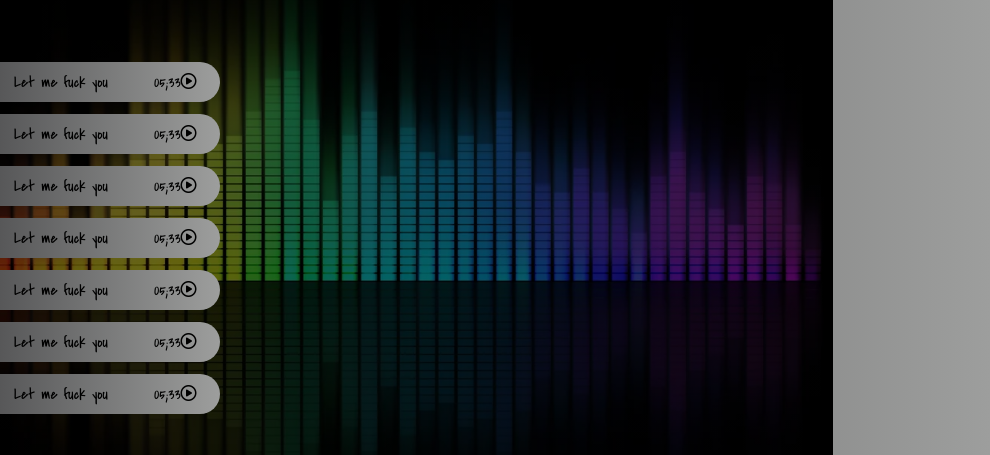
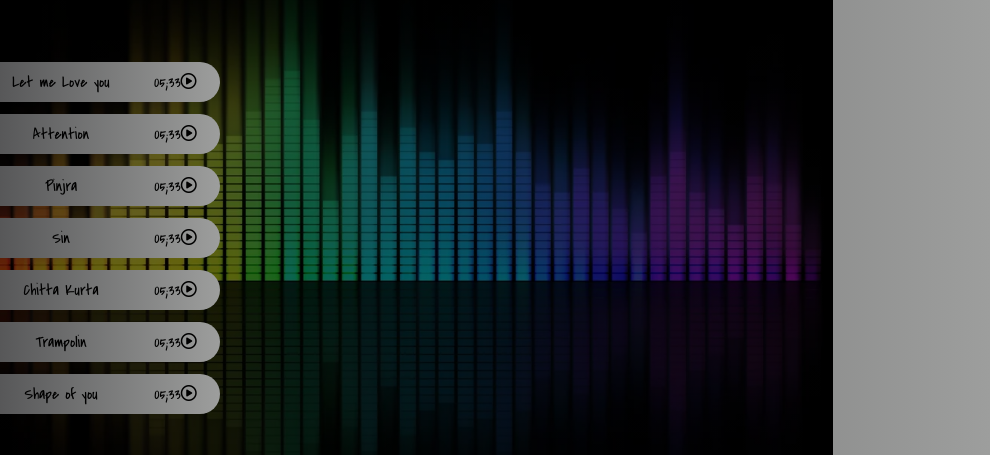
Before and after one commit to Anik-23/Melody, a plain HTML site: page index.html in a window 1280 px wide. Shown: the part 171-626 px from the top of the page, 290-1280 px from the left. Drawn offline with Linux system fonts and the light colour scheme.

Commit message:
name correction

```diff
--- a/index.html
+++ b/index.html
@@ -25,7 +25,7 @@
             <div class="songListContainer">
                 <div class="songItem">
                     <img src="./Assets/images/logo1.jpg" alt="1">
-                    <span>Let me fuck you</span>
+                    <span>Let me Love you</span>
                     <span class="songlistplay"><span class="time">05;33<i class="far fa-play-circle"></i></span>
                 </span>
                 </div>
@@ -33,7 +33,7 @@
             <div>
                 <div class="songItem">
                     <img src="./Assets/images/logo1.jpg" alt="1">
-                    <span>Let me fuck you</span>
+                    <span>Attention</span>
                     <span class="songlistplay"><span class="time">05;33<i class="far fa-play-circle"></i></span>
                 </span>
                 </div>
@@ -41,7 +41,7 @@
             <div>
                 <div class="songItem">
                     <img src="./Assets/images/logo1.jpg" alt="1">
-                    <span>Let me fuck you</span>
+                    <span>Pinjra</span>
                     <span class="songlistplay"><span class="time">05;33<i class="far fa-play-circle"></i></span>
                 </span>
                 </div>
@@ -49,7 +49,7 @@
             <div>
                 <div class="songItem">
                     <img src="./Assets/images/logo1.jpg" alt="1">
-                    <span>Let me fuck you</span>
+                    <span>Sin</span>
                     <span class="songlistplay"><span class="time">05;33<i class="far fa-play-circle"></i></span>
                 </span>
                 </div>
@@ -57,7 +57,7 @@
             <div>
                 <div class="songItem">
                     <img src="./Assets/images/logo1.jpg" alt="1">
-                    <span>Let me fuck you</span>
+                    <span>Chitta Kurta</span>
                     <span class="songlistplay"><span class="time">05;33<i class="far fa-play-circle"></i></span>
                 </span>
                 </div>
@@ -65,7 +65,7 @@
             <div>
                 <div class="songItem">
                     <img src="./Assets/images/logo1.jpg" alt="1">
-                    <span>Let me fuck you</span>
+                    <span> Trampolin</span>
                     <span class="songlistplay"><span class="time">05;33<i class="far fa-play-circle"></i></span>
                 </span>
                 </div>
@@ -73,7 +73,7 @@
             <div>
                 <div class="songItem">
                     <img src="./Assets/images/logo1.jpg" alt="1">
-                    <span>Let me fuck you</span>
+                    <span>Shape of you</span>
                     <span class="songlistplay"><span class="time">05;33<i class="far fa-play-circle"></i></span>
                 </span>
                 </div>
@@ -91,7 +91,7 @@
             <i class="fas fa-3x fa-step-forward"></i>
         </div>
         <div class="songInfo">
-            <img src="./Assets/images/Z23N.gif" alt="">Let me Fuck you - Anik Gupta
+            <img src="./Assets/images/Z23N.gif" alt="">Let me Love you - Anik Gupta
         </div>
 
     <script src="https://kit.fontawesome.com/d17d29f184.js" crossorigin="anonymous"></script>
```
